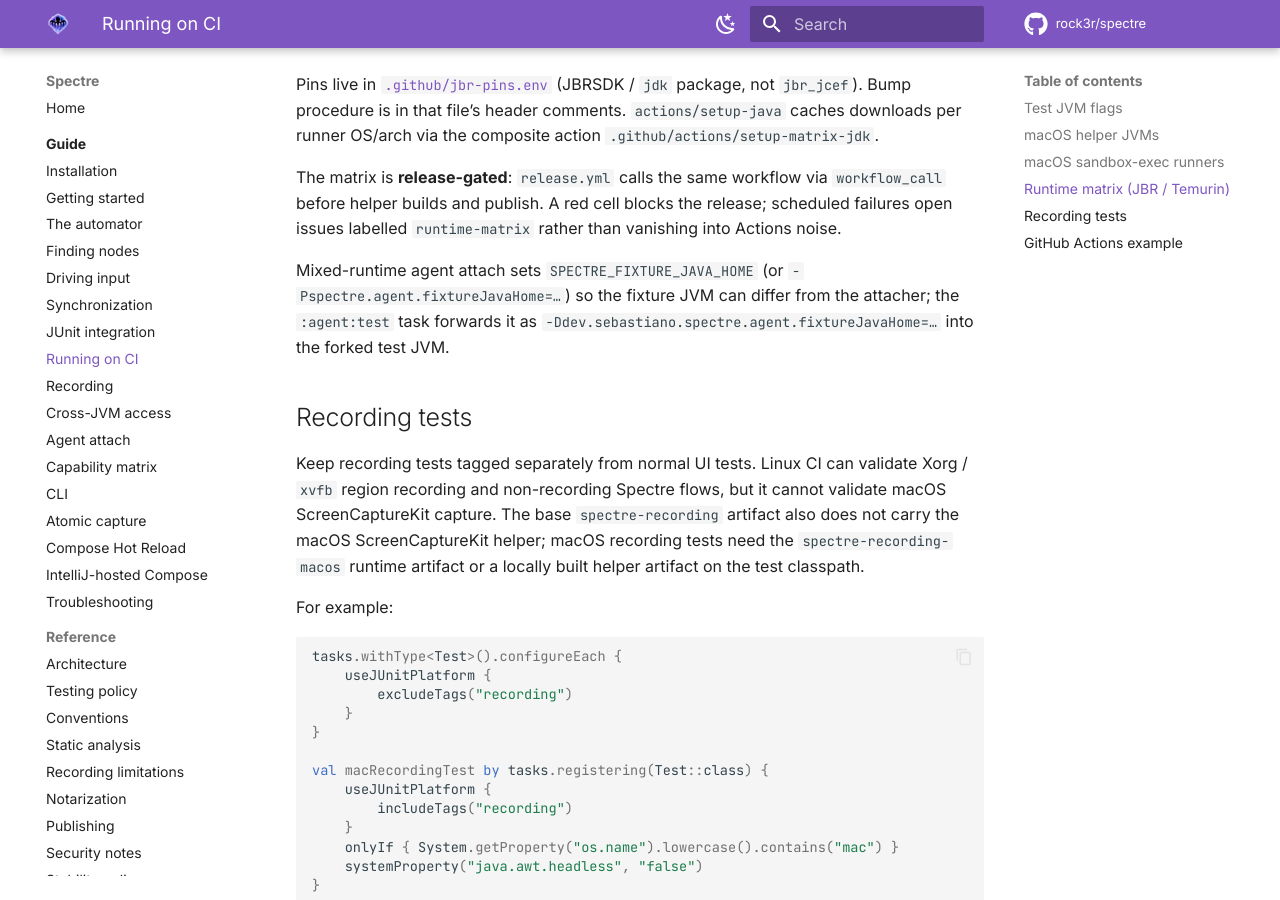
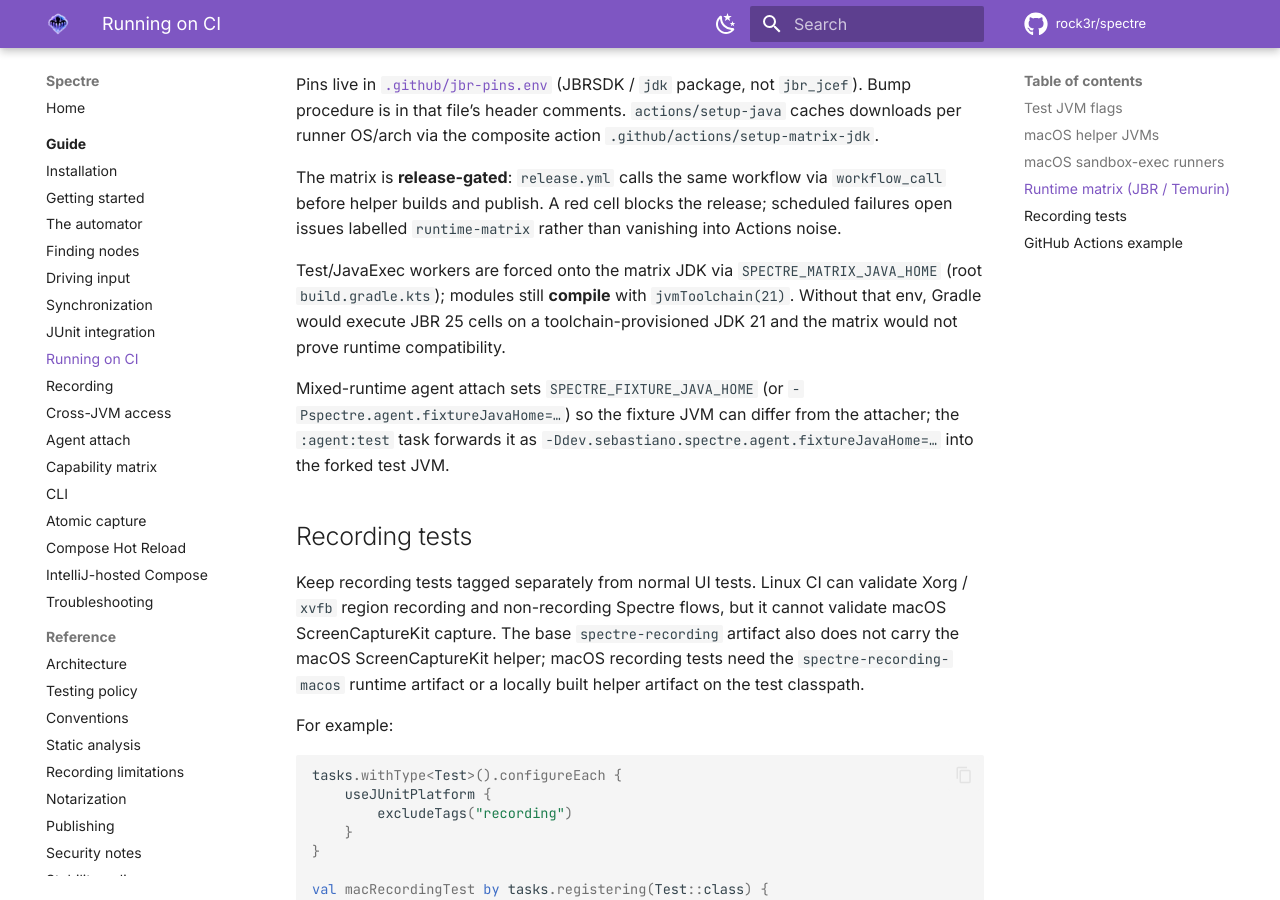
Before and after one commit to rock3r/spectre, an MkDocs documentation site: the page built from docs/guide/ci.md, in a window 1280 px wide and 900 px high, scrolled down 4030 px. Built offline with MkDocs 1.6.1 and Material for MkDocs 9.7.7, drawn with Linux system fonts in a browser that asks for light colours; comment, search, counter and statistics services are not loaded.

Commit message:
Force matrix Test workers onto SPECTRE_MATRIX_JAVA_HOME
Modules keep jvmToolchain(21) for compile; runtime-matrix cells must execute on
the provisioned JBR/Temurin. Wire SPECTRE_MATRIX_JAVA_HOME into Test/JavaExec
executable selection so JBR 25 cells do not silently run on toolchain JDK 21.

```diff
--- a/docs/guide/ci.md
+++ b/docs/guide/ci.md
@@ -154,6 +154,11 @@ The matrix is **release-gated**: `release.yml` calls the same workflow via `work
 before helper builds and publish. A red cell blocks the release; scheduled failures open
 issues labelled `runtime-matrix` rather than vanishing into Actions noise.
 
+Test/JavaExec workers are forced onto the matrix JDK via `SPECTRE_MATRIX_JAVA_HOME`
+(root `build.gradle.kts`); modules still **compile** with `jvmToolchain(21)`. Without that
+env, Gradle would execute JBR 25 cells on a toolchain-provisioned JDK 21 and the matrix
+would not prove runtime compatibility.
+
 Mixed-runtime agent attach sets `SPECTRE_FIXTURE_JAVA_HOME` (or
 `-Pspectre.agent.fixtureJavaHome=…`) so the fixture JVM can differ from the attacher; the
 `:agent:test` task forwards it as
```
Also changed, not shown: 3 other files.
